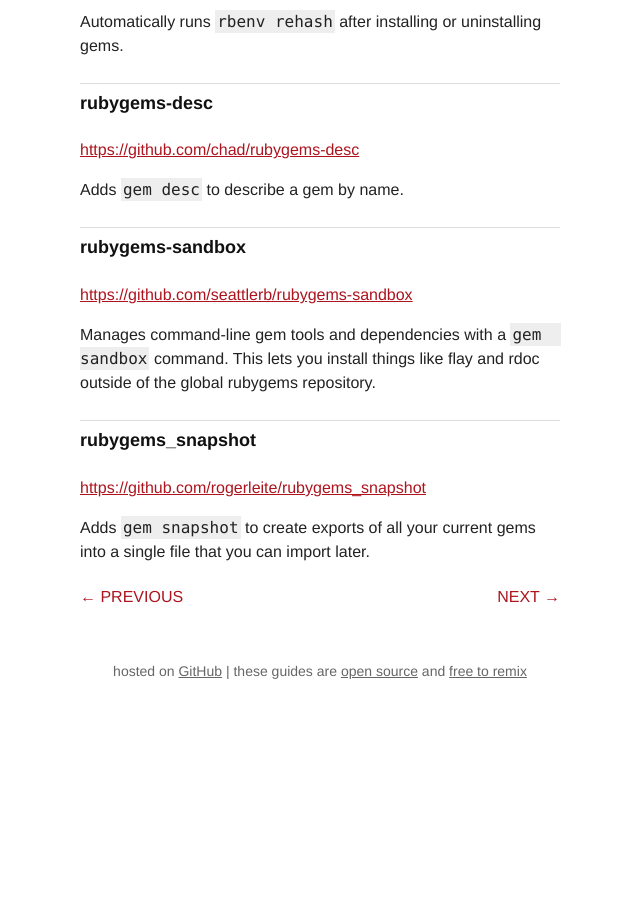
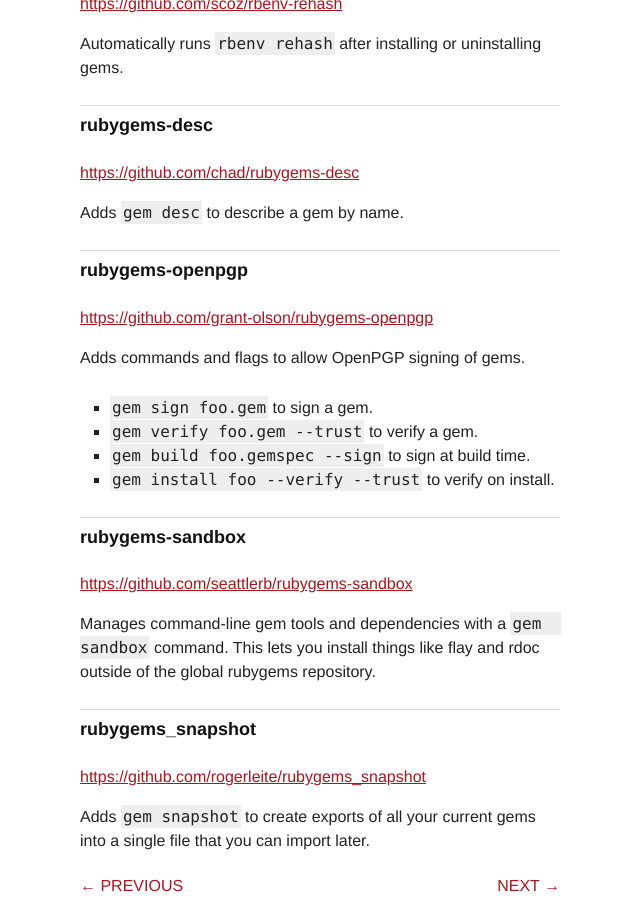
Before and after one commit to radar/guides, a Jekyll site: the page built from plugins.md, in a window 1280 px wide and 900 px high, scrolled down 3115 px. Shown: the whole window, without its empty margins (320-960 px from the left). Built offline with Jekyll 4.4.1, drawn with Linux system fonts in a browser that asks for light colours; before the commit the page ends 3844 px from its top, so only the background shows below that.

Commit message:
Added rubygems-openpgp to the plugins list

```diff
--- a/plugins.md
+++ b/plugins.md
@@ -22,6 +22,7 @@ The following list of RubyGems plugins is probably not exhaustive. If you know o
 * [PushSafety](#pushsafety)
 * [rbenv-rehash](#rbenvrehash)
 * [rubygems-desc](#rubygemsdesc)
+* [rubygems-openpgp](#rubygemsopenpgp)
 * [rubygems-sandbox](#rubygemssandbox)
 * [rubygems_snapshot](#rubygemssnapshot)
 
@@ -131,6 +132,18 @@ Automatically runs `rbenv rehash` after installing or uninstalling gems.
 
 Adds `gem desc` to describe a gem by name.
 
+<a id="rubygemsopenpgp"> </a>
+## rubygems-openpgp
+
+[https://github.com/grant-olson/rubygems-openpgp](https://github.com/grant-olson/rubygems-openpgp)
+
+Adds commands and flags to allow OpenPGP signing of gems.
+
+- `gem sign foo.gem` to sign a gem.
+- `gem verify foo.gem --trust` to verify a gem.
+- `gem build foo.gemspec --sign` to sign at build time.
+- `gem install foo --verify --trust` to verify on install.
+
 <a id="rubygemssandbox"> </a>
 ## rubygems-sandbox
 
```
